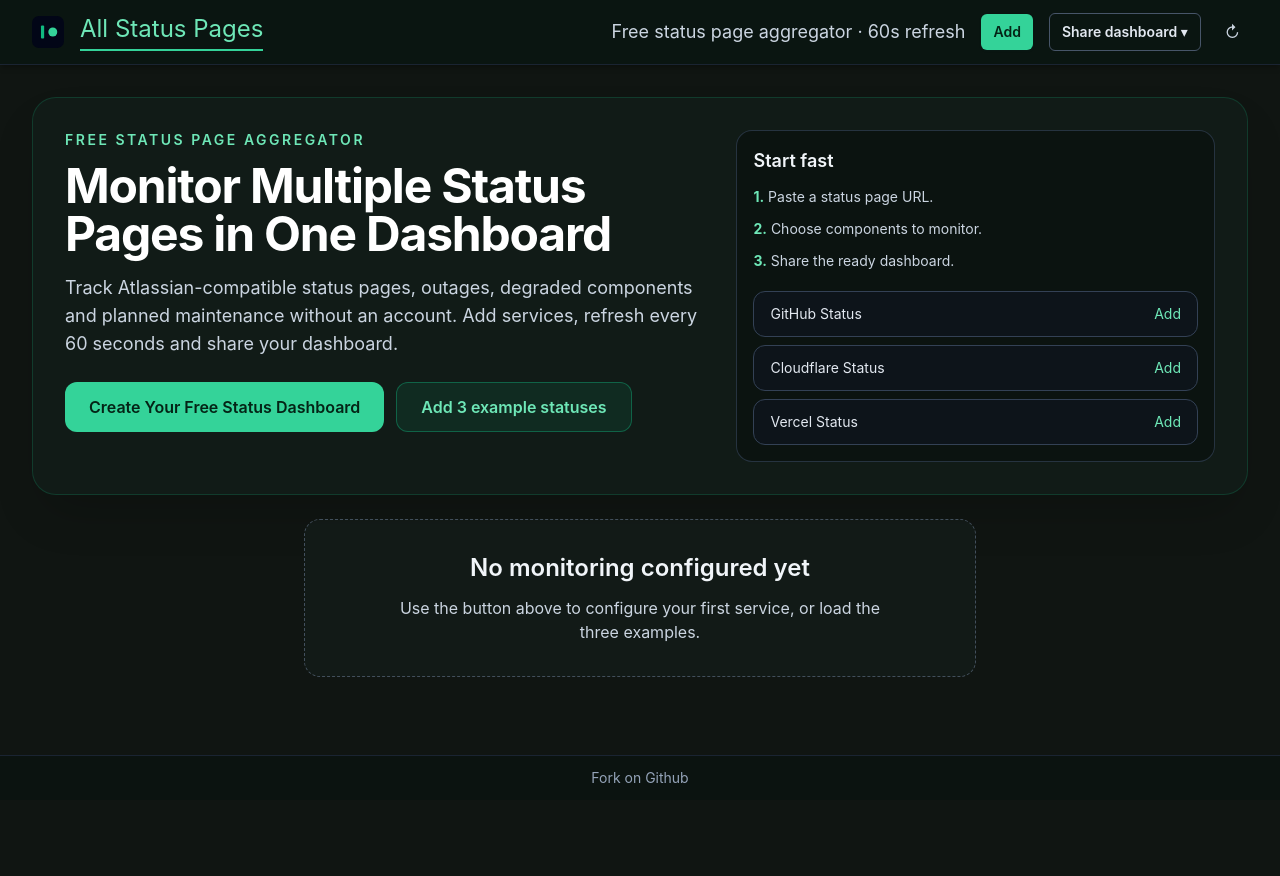
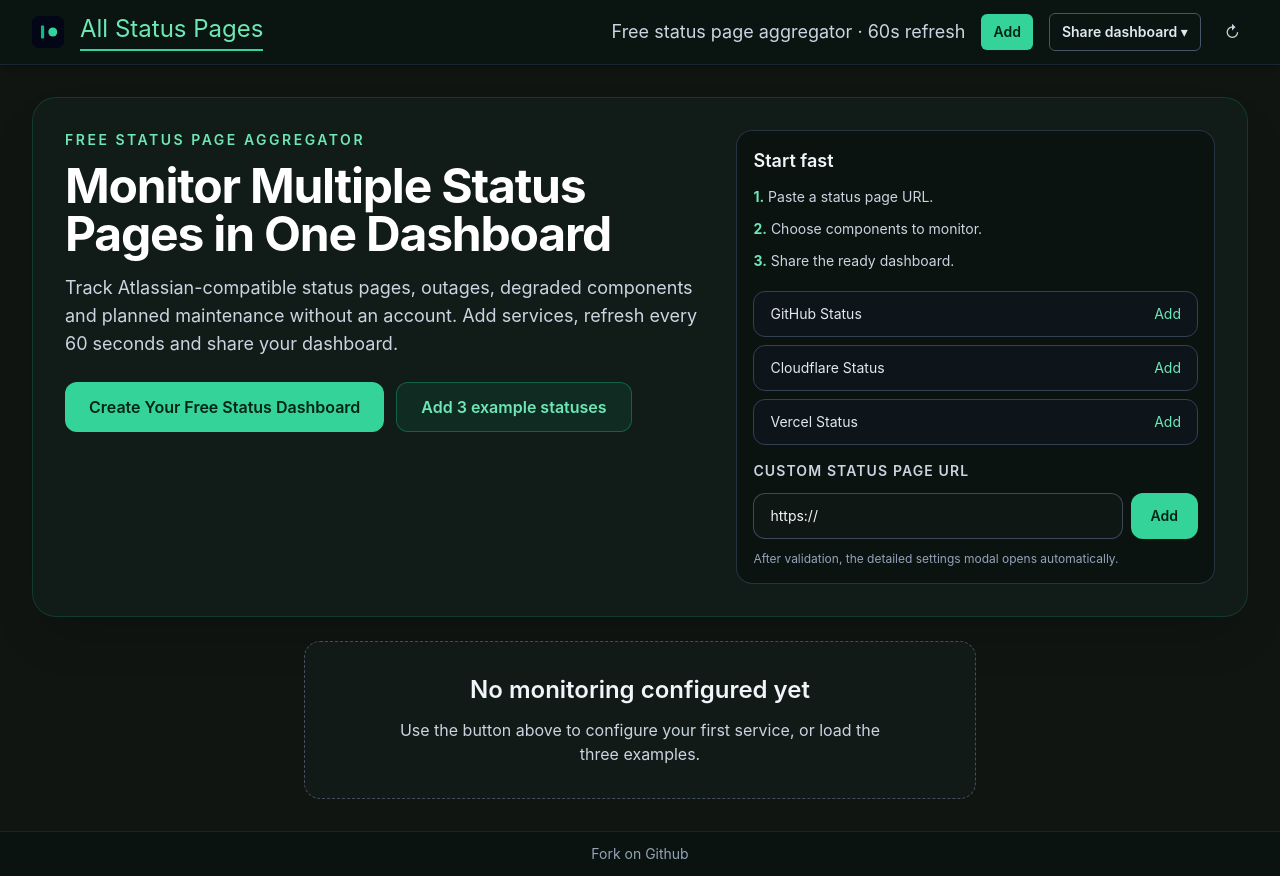
Before and after one commit to JoostVanVelthoven/statusdashboard, a React (Vite) app: page / in a window 1280 px wide. Before the commit the page ends 800 px from the top, so only its background shows below. Built offline with nearby package versions, Linux system fonts and the light colour scheme.

Commit message:
Improve empty dashboard add flow

```diff
--- a/src/components/StatusDashboard.tsx
+++ b/src/components/StatusDashboard.tsx
@@ -94,6 +94,7 @@
   const [isPreparingAddFlow, setIsPreparingAddFlow] = useState(false)
   const [isUrlModalOpen, setIsUrlModalOpen] = useState(false)
   const [urlDraft, setUrlDraft] = useState('https://')
+  const [quickUrlDraft, setQuickUrlDraft] = useState('https://')
   const [urlModalError, setUrlModalError] = useState<string | null>(null)
   const [isAddFormModalOpen, setIsAddFormModalOpen] = useState(false)
   const [addFormError, setAddFormError] = useState<string | null>(null)
@@ -450,20 +451,18 @@
     setComponentSearch('')
   }, [isEditingPage])
 
-  const handleUrlDraftSubmit = useCallback(
-    async (event: React.FormEvent<HTMLFormElement>) => {
-      event.preventDefault()
-
+  const prepareAddFormFromUrl = useCallback(
+    async (url: string, setError: (message: string | null) => void) => {
       if (isPreparingAddFlow) {
         return
       }
 
-      setUrlModalError(null)
+      setError(null)
       setAddError(null)
       setIsPreparingAddFlow(true)
 
       try {
-        const detection = await detectStatusPageProvider(urlDraft)
+        const detection = await detectStatusPageProvider(url)
         const alreadyExists = pages.some((page) => page.url === detection.baseUrl)
 
         if (alreadyExists) {
@@ -476,12 +475,28 @@
         setAddFormError(null)
         setIsAddFormModalOpen(true)
       } catch (error) {
-        setUrlModalError(error instanceof Error ? error.message : 'Unknown error while validating URL.')
+        setError(error instanceof Error ? error.message : 'Unknown error while validating URL.')
       } finally {
         setIsPreparingAddFlow(false)
       }
     },
-    [isPreparingAddFlow, pages, urlDraft],
+    [isPreparingAddFlow, pages],
+  )
+
+  const handleUrlDraftSubmit = useCallback(
+    async (event: React.FormEvent<HTMLFormElement>) => {
+      event.preventDefault()
+      await prepareAddFormFromUrl(urlDraft, setUrlModalError)
+    },
+    [prepareAddFormFromUrl, urlDraft],
+  )
+
+  const handleQuickUrlSubmit = useCallback(
+    async (event: React.FormEvent<HTMLFormElement>) => {
+      event.preventDefault()
+      await prepareAddFormFromUrl(quickUrlDraft, setAddError)
+    },
+    [prepareAddFormFromUrl, quickUrlDraft],
   )
 
   const handleAddFormSubmit = useCallback(
@@ -510,6 +525,7 @@
         setIsAddFormModalOpen(false)
         setAddPageDraft(null)
         setUrlDraft('https://')
+        setQuickUrlDraft('https://')
       } catch (error) {
         setAddFormError(
           error instanceof Error ? error.message : 'Unknown error while adding status page.',
@@ -820,6 +836,7 @@
 
   return (
     <main className="mx-auto w-full max-w-[1480px] px-4 py-4 sm:px-6 sm:py-6 md:px-8 md:py-8">
+      {pages.length === 0 ? (
         <section className="grid gap-6 rounded-3xl border border-emerald-500/20 bg-[#111b17] p-6 shadow-2xl shadow-black/20 md:grid-cols-[1.15fr_0.85fr] md:p-8">
           <div>
             <p className="text-sm font-semibold uppercase tracking-[0.18em] text-emerald-300">Free status page aggregator</p>
@@ -865,7 +882,7 @@
                   onClick={() => {
                     void handleAddExamplePage(example.url)
                   }}
-                disabled={isAddingPage}
+                  disabled={isAddingPage || isPreparingAddFlow}
                   className="flex w-full items-center justify-between rounded-xl border border-slate-700 bg-slate-900/40 px-4 py-3 text-left text-sm text-slate-200 transition hover:border-emerald-500/60 disabled:cursor-not-allowed disabled:opacity-60"
                 >
                   <span>{example.name}</span>
@@ -873,8 +890,33 @@
                 </button>
               ))}
             </div>
+            <form className="mt-4 space-y-3" onSubmit={handleQuickUrlSubmit}>
+              <label className="block text-sm font-semibold uppercase tracking-[0.08em] text-slate-300" htmlFor="quick-status-page-url">
+                Custom status page URL
+              </label>
+              <div className="flex flex-col gap-2 sm:flex-row">
+                <input
+                  id="quick-status-page-url"
+                  type="url"
+                  value={quickUrlDraft}
+                  onChange={(event) => setQuickUrlDraft(event.target.value)}
+                  placeholder="https://status.example.com"
+                  className="min-w-0 flex-1 rounded-xl border border-slate-600/80 bg-[#0f1714] px-4 py-3 text-sm text-slate-100 outline-none transition focus:border-emerald-400"
+                  required
+                />
+                <button
+                  type="submit"
+                  disabled={isAddingPage || isPreparingAddFlow}
+                  className="rounded-xl bg-emerald-400 px-5 py-3 text-sm font-semibold text-[#042416] transition hover:brightness-110 disabled:cursor-not-allowed disabled:opacity-60"
+                >
+                  {isPreparingAddFlow ? 'Opening...' : 'Add'}
+                </button>
+              </div>
+              <p className="text-xs text-slate-400">After validation, the detailed settings modal opens automatically.</p>
+            </form>
           </div>
         </section>
+      ) : null}
 
       {pages.length === 0 ? (
         <section className="mx-auto mt-6 max-w-2xl rounded-2xl border border-dashed border-slate-500/60 bg-[#141d1a]/70 p-6 text-center sm:p-8">
```
Lines whose indentation alone changed are shown as unchanged.
